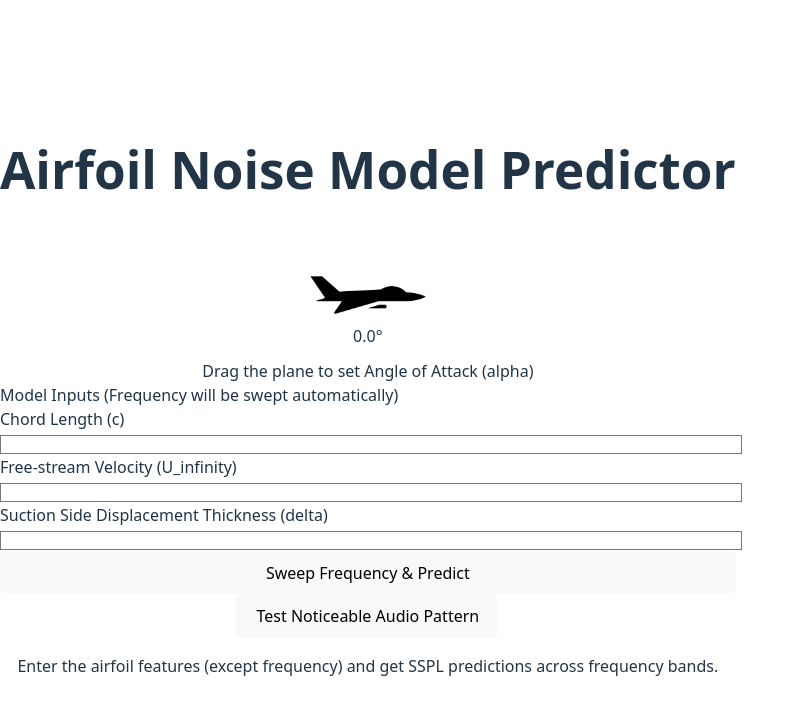
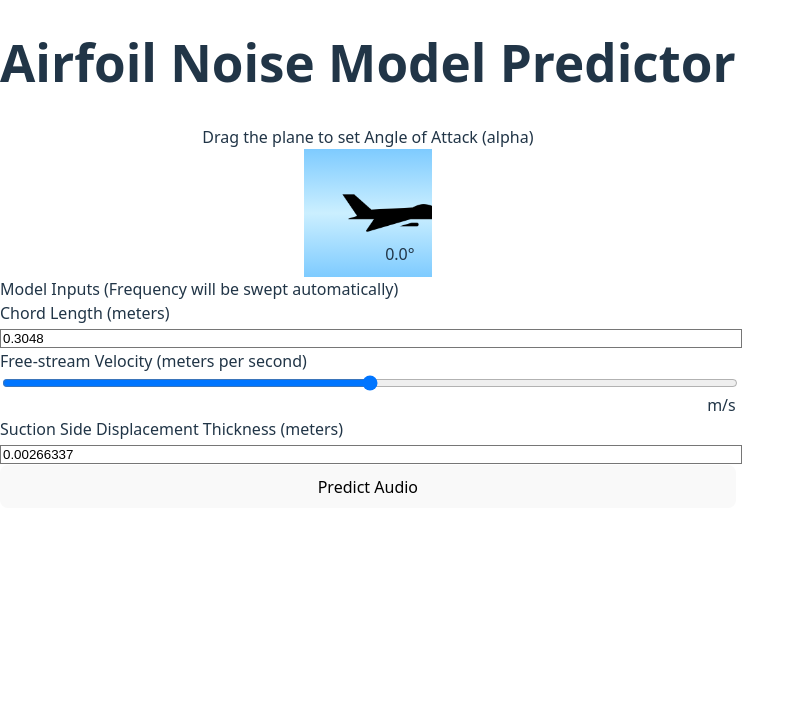
Before and after one commit to NathanRLiu/acm-su-25-ai-team-1, a React app in the folder frontend/: page / in a window 1280 px wide. Shown: the top 714 px of the page, without its empty margins (0-805 px from the left). Built offline with nearby package versions, Linux system fonts and the light colour scheme; the HTML template or start-up script is replaced by a standard one.

Commit message:
particle changes

```diff
--- a/frontend/package.json
+++ b/frontend/package.json
@@ -10,8 +10,10 @@
     "preview": "vite preview"
   },
   "dependencies": {
+    "@tsparticles/react": "^3.0.0",
     "react": "^19.1.1",
-    "react-dom": "^19.1.1"
+    "react-dom": "^19.1.1",
+    "react-tsparticles": "^2.12.2"
   },
   "devDependencies": {
     "@eslint/js": "^9.36.0",
--- a/frontend/src/App.jsx
+++ b/frontend/src/App.jsx
@@ -1,6 +1,7 @@
 
 
-import React, { useState, useRef, useCallback } from 'react';
+import React, { useState, useRef, useCallback, useEffect } from 'react';
+import ParticleEffect from './ParticleEffect';
 // Utility to map SSPL to gain (volume), e.g., normalize to [0,1]
 function ssplToGain(sspl, minSSPL, maxSSPL) {
   // Map SSPL linearly to [0.1, 1] for audibility, avoid 0
@@ -12,9 +13,9 @@ function ssplToGain(sspl, minSSPL, maxSSPL) {
 
 const featureNames = [
   { key: 'alpha', label: 'Angle of Attack (alpha)' },
-  { key: 'c', label: 'Chord Length (c)' },
-  { key: 'U_infinity', label: 'Free-stream Velocity (U_infinity)' },
-  { key: 'delta', label: 'Suction Side Displacement Thickness (delta)' },
+  { key: 'c', label: 'Chord Length (meters)' },
+  { key: 'U_infinity', label: 'Free-stream Velocity (meters per second)' },
+  { key: 'delta', label: 'Suction Side Displacement Thickness (meters)' },
 ];
 
 // Frequency range for log sweep (Hz)
@@ -27,10 +28,12 @@ function App() {
   // Only ask user for non-frequency features
   const [inputs, setInputs] = useState({
     alpha: '',
-    c: '',
+    c: '0.3048',
     U_infinity: '',
-    delta: '',
+    delta: '0.00266337',
   });
+  // Ref to track last alpha value for auto-fetch
+  const lastAlphaRef = useRef('');
   const [results, setResults] = useState([]); // [{f, sspl}]
   const resultsRef = useRef([]); // <--- new ref for results
   const [playing, setPlaying] = useState(false);
@@ -44,8 +47,16 @@ function App() {
     setPlaying(true);
     const audioCtx = new (window.AudioContext || window.webkitAudioContext)();
     audioCtxRef.current = audioCtx;
+    // Scale volume for low U_infinity
+    const u = Number(inputs.U_infinity) || 0;
+    let velocityScale = 1;
+    if (u < 30) {
+      // Use log scale: scale = log10(1 + 9 * (u/30))
+      // u=0 -> 0, u=30 -> 1, smooth log curve
+      velocityScale = Math.log10(1 + 9 * (u / 30));
+    }
     const masterGain = audioCtx.createGain();
-    masterGain.gain.value = volume;
+    masterGain.gain.value = volume * velocityScale;
     masterGain.connect(audioCtx.destination);
     masterGainRef.current = masterGain;
 
@@ -155,10 +166,16 @@ function App() {
         const gainNodes = oscillatorsRef.current.slice(1 + FREQ_POINTS); // after whiteNoise and filters
         const minSSPL = Math.min(...allResults.map(r => r.sspl));
         const maxSSPL = Math.max(...allResults.map(r => r.sspl));
+        // Also apply velocity scaling to gain nodes
+        const u = Number(inputs.U_infinity) || 0;
+        let velocityScale = 1;
+        if (u < 30) {
+          velocityScale = Math.log10(1 + 9 * (u / 30));
+        }
         allResults.forEach((result, i) => {
           const gainNode = gainNodes[i];
           if (gainNode && gainNode.gain) {
-            const newGain = ssplToGain(result.sspl, minSSPL, maxSSPL) * volume;
+            const newGain = ssplToGain(result.sspl, minSSPL, maxSSPL) * volume * velocityScale;
             gainNode.gain.setTargetAtTime(newGain, audioCtxRef.current.currentTime, 0.1);
           }
         });
@@ -232,20 +249,79 @@ function App() {
     };
   }, [dragging, dragStart, handlePlanePointerMove, handlePlanePointerUp]);
 
+  // Poll for new audio every 200ms while dragging plane or changing U_infinity, and fetch once when released
+  useEffect(() => {
+    let pollInterval = null;
+    // Helper to fetch audio if alpha or U_infinity changed
+    const fetchIfChanged = () => {
+      const alphaChanged = inputs.alpha !== lastAlphaRef.current && inputs.alpha !== '' && !isNaN(Number(inputs.alpha));
+      const uChanged = inputs.U_infinity !== lastAlphaRef.currentU && inputs.U_infinity !== '' && !isNaN(Number(inputs.U_infinity));
+      if (alphaChanged || uChanged) {
+        lastAlphaRef.current = inputs.alpha;
+        lastAlphaRef.currentU = inputs.U_infinity;
+        handleSubmit({ preventDefault: () => {} });
+      }
+    };
+    const isSliderActive = typeof window !== 'undefined' && window.isUInfinitySliding;
+    if (dragging || isSliderActive) {
+      pollInterval = setInterval(fetchIfChanged, 50);
+    } else {
+      // Only fetch once on drag/slider release if there was a change
+      fetchIfChanged();
+    }
+    return () => {
+      if (pollInterval) clearInterval(pollInterval);
+    };
+  }, [inputs.alpha, inputs.U_infinity, dragging]);
+
+  // Track U_infinity slider drag state
+  useEffect(() => {
+    const slider = document.getElementById('U_infinity');
+    if (!slider) return;
+    const handleDown = () => { window.isUInfinitySliding = true; };
+    const handleUp = () => { window.isUInfinitySliding = false; };
+    slider.addEventListener('mousedown', handleDown);
+    slider.addEventListener('touchstart', handleDown);
+    slider.addEventListener('mouseup', handleUp);
+    slider.addEventListener('touchend', handleUp);
+    slider.addEventListener('mouseleave', handleUp);
+    return () => {
+      slider.removeEventListener('mousedown', handleDown);
+      slider.removeEventListener('touchstart', handleDown);
+      slider.removeEventListener('mouseup', handleUp);
+      slider.removeEventListener('touchend', handleUp);
+      slider.removeEventListener('mouseleave', handleUp);
+    };
+  }, []);
+
   return (
-    <div className="min-h-screen flex flex-col items-center justify-center bg-gray-100 p-4">
+    <div style={{height: '100vh'}}>
+  <div className="min-h-screen flex flex-col items-center bg-gray-100 pt-8 px-4">
       <h1 className="text-3xl font-bold mb-6">Airfoil Noise Model Predictor</h1>
+      <div className="text-gray-700 mt-2" style={{zIndex:3, position:'relative'}}>Drag the plane to set Angle of Attack (alpha)</div>
       {/* Large central plane visual for angle */}
-      <div className="flex flex-col items-center mb-8">
+      <div
+        className="flex flex-col items-center mb-8 overflow-hidden pr-3"
+        style={{
+          position: 'relative',
+          width: '8rem',
+          height: '8rem',
+        }}
+      >
+        {/* Particle effect container */}
+  <ParticleEffect U_infinity={Number(inputs.U_infinity) || 0} />
+        {/* Plane visual, higher z-index */}
         <div
           ref={planeRef}
-          className="select-none cursor-grab relative"
+          className="select-none absolute left-0 top-0"
           style={{
             width: '8rem',
             height: '8rem',
+            marginLeft: '4rem',
             transform: `rotate(${angle}deg)`,
             transition: dragging ? 'none' : 'transform 0.2s',
             userSelect: 'none',
+            cursor: dragging ? 'grabbing': 'grab',
           }}
           onMouseDown={handlePlanePointerDown}
           onTouchStart={handlePlanePointerDown}
@@ -270,14 +346,32 @@ function App() {
             {angle.toFixed(1)}°
           </span>
         </div>
-        <div className="text-gray-700 mt-2">Drag the plane to set Angle of Attack (alpha)</div>
   </div>
+
       <form onSubmit={handleSubmit} className="bg-white shadow-md rounded px-8 pt-6 pb-8 mb-4 w-full max-w-md">
         <label className="block text-gray-700 text-sm font-bold mb-2">Model Inputs (Frequency will be swept automatically)</label>
         {/* Render other inputs except alpha */}
         {featureNames.filter(f => f.key !== 'alpha').map((feature) => (
           <div key={feature.key} className="mb-4">
             <label className="block text-gray-700 text-xs font-bold mb-1" htmlFor={feature.key}>{feature.label}</label>
+            {feature.key === 'U_infinity' ? (
+              <div className="flex flex-col">
+                <input
+                  type="range"
+                  name="U_infinity"
+                  id="U_infinity"
+                  min="0"
+                  max="150"
+                  step="1"
+                  value={inputs.U_infinity}
+                  onChange={handleInputChange}
+                  className="w-full" style={{ minWidth: '350px', maxWidth: '100%' }}
+                />
+                <div className="flex justify-between text-xs text-gray-500 mt-1">
+                </div>
+                <div className="text-right text-sm font-semibold text-blue-700 mt-1">{inputs.U_infinity} m/s</div>
+              </div>
+            ) : (
               <input
                 type="number"
                 step="any"
@@ -288,6 +382,7 @@ function App() {
                 className="shadow appearance-none border rounded w-full py-2 px-3 text-gray-700 leading-tight focus:outline-none focus:shadow-outline"
                 required
               />
+            )}
           </div>
         ))}
         <button
@@ -295,7 +390,7 @@ function App() {
           className="bg-blue-500 hover:bg-blue-700 text-white font-bold py-2 px-4 rounded focus:outline-none focus:shadow-outline w-full"
           disabled={loading}
         >
-          {loading ? 'Sweeping Frequencies...' : 'Sweep Frequency & Predict'}
+          {loading ? 'Sweeping Frequencies...' : 'Predict Audio'}
         </button>
         {error && <p className="text-red-500 mt-2">{error}</p>}
       </form>
@@ -335,7 +430,7 @@ function App() {
             <thead>
               <tr>
                 <th className="text-left">Frequency (Hz)</th>
-                <th className="text-left">Predicted SSPL</th>
+                <th className="text-left">Predicted SSPL(dB)</th>
               </tr>
             </thead>
             <tbody>
@@ -349,22 +444,7 @@ function App() {
           </table>
         </div>
       )}
-      <button
-        className="bg-purple-500 hover:bg-purple-700 text-white font-bold py-2 px-4 rounded focus:outline-none focus:shadow-outline mb-4"
-        onClick={() => {
-          // Create a test pattern: alternating high/low SSPL
-          const testResults = Array.from({length: FREQ_POINTS}, (_, i) => ({
-            f: Math.round(Math.exp(Math.log(FREQ_MIN) + (Math.log(FREQ_MAX) - Math.log(FREQ_MIN)) * i / (FREQ_POINTS - 1))),
-            sspl: i % 2 === 0 ? 100 : 10
-          }));
-          setResults(testResults);
-          resultsRef.current = testResults;
-        }}
-        type="button"
-      >
-        Test Noticeable Audio Pattern
-      </button>
-      <p className="text-gray-500 text-xs">Enter the airfoil features (except frequency) and get SSPL predictions across frequency bands.</p>
+    </div>
   </div>
   );
 }
--- /dev/null
+++ b/frontend/src/ParticleEffect.jsx
@@ -0,0 +1,122 @@
+import React from "react";
+
+// --- ParticleEffect component ---
+function ParticleEffect({ U_infinity }) {
+  const [particles, setParticles] = React.useState([]);
+  const [containerWidth, setContainerWidth] = React.useState(window.innerWidth);
+  // Update width on resize
+  React.useEffect(() => {
+    const handleResize = () => setContainerWidth(window.innerWidth);
+    window.addEventListener('resize', handleResize);
+    return () => window.removeEventListener('resize', handleResize);
+  }, []);
+  // Animate particles
+  React.useEffect(() => {
+    let running = true;
+    // Calculate the single speed for all particles
+    const minSpeed = 1;
+    const maxSpeed = 20;
+    const u = Math.max(0, Math.min(U_infinity, 100)); // clamp 0-100
+    const speed = minSpeed + (maxSpeed - minSpeed) * (u / 100);
+    function randomNormal() {
+      // Box-Muller transform for standard normal
+      let u = 0, v = 0;
+      while (u === 0) u = Math.random();
+      while (v === 0) v = Math.random();
+      return Math.sqrt(-2.0 * Math.log(u)) * Math.cos(2.0 * Math.PI * v);
+    }
+    function spawnParticle() {
+      // Normal distribution, mean at center, stddev covers most of 80% height
+      const mean = 0.5 * 128;
+      const stddev = 0.2 * 128; // 95% of values within ~80% of height
+      let y = mean + randomNormal() * stddev;
+      // Clamp to visible area (10% to 90% of height)
+      y = Math.max(0.1 * 128, Math.min(0.9 * 128, y));
+      // Add a small random relative speed (e.g., -0.5 to +0.5)
+      const relSpeed = (Math.random() - 0.5) * 1.0; // range: -0.5 to +0.5
+      setParticles(particles => [
+        ...particles,
+        {
+          id: Math.random().toString(36).slice(2),
+          x: containerWidth, // start at right edge of visible area
+          y,
+          size: 6 + Math.random() * 8,
+          opacity: 0.5 + Math.random() * 0.5,
+          speed, // global speed
+          relSpeed, // small relative speed
+        },
+      ]);
+    }
+    // Spawn rate: faster U_infinity = more frequent (min 60ms, max 400ms)
+    const minInterval = 80;
+    const maxInterval = 800;
+    const spawnIntervalMs = maxInterval - (maxInterval - minInterval) * (u / 100);
+    let spawnIntervalId = setInterval(() => {
+      if (running && particles.length < 40) spawnParticle(); // limit max concurrent particles
+    }, spawnIntervalMs);
+    // Move particles
+    const moveInterval = setInterval(() => {
+      setParticles(particles =>
+        particles
+          .map(p => ({ ...p, x: p.x - (p.speed + (p.relSpeed || 0)) }))
+          .filter(p => p.x > -20)
+      );
+    }, 16);
+    return () => {
+      running = false;
+      clearInterval(spawnIntervalId);
+      clearInterval(moveInterval);
+    };
+  }, [containerWidth, U_infinity]);
+  // Render as absolutely positioned dots in a full-width, fixed-height container
+  return (
+    <>
+      {/* Gradient background, behind everything (zIndex: 0) */}
+      <div
+        style={{
+          position: 'absolute',
+          left: 0,
+          top: 0,
+          width: '100vw',
+          height: '8rem',
+          zIndex: 0,
+          pointerEvents: 'none',
+          overflow: 'hidden',
+          background: 'linear-gradient(to bottom, #7ecbff 0%, #cbefff 50%, #7ecbff 100%)',
+        }}
+      />
+      {/* Particles, in front (zIndex: 3) */}
+      <div
+        style={{
+          position: 'absolute',
+          left: 0,
+          top: 0,
+          width: '100vw',
+          height: '8rem',
+          zIndex: 3,
+          pointerEvents: 'none',
+          overflow: 'hidden',
+        }}
+      >
+        {particles.map(p => (
+          <div
+            key={p.id}
+            style={{
+              position: 'absolute',
+              left: p.x,
+              top: p.y,
+              width: p.size * 8, // make the line much longer for a streak effect
+              height: 2 + Math.random() * 2, // thin line
+              borderRadius: '1px',
+              background: `linear-gradient(90deg, rgba(255,255,255,${p.opacity}), rgba(255,255,255,0))`,
+              boxShadow: `0 0 8px 2px rgba(255,255,255,${p.opacity*0.5})`,
+              pointerEvents: 'none',
+            }}
+          />
+        ))}
+      </div>
+    </>
+  );
+}
+
+export default ParticleEffect;
```
Also changed, not shown: 1 other file (tests, documents, lock files or other folders). Lines whose indentation alone changed are shown as unchanged.
